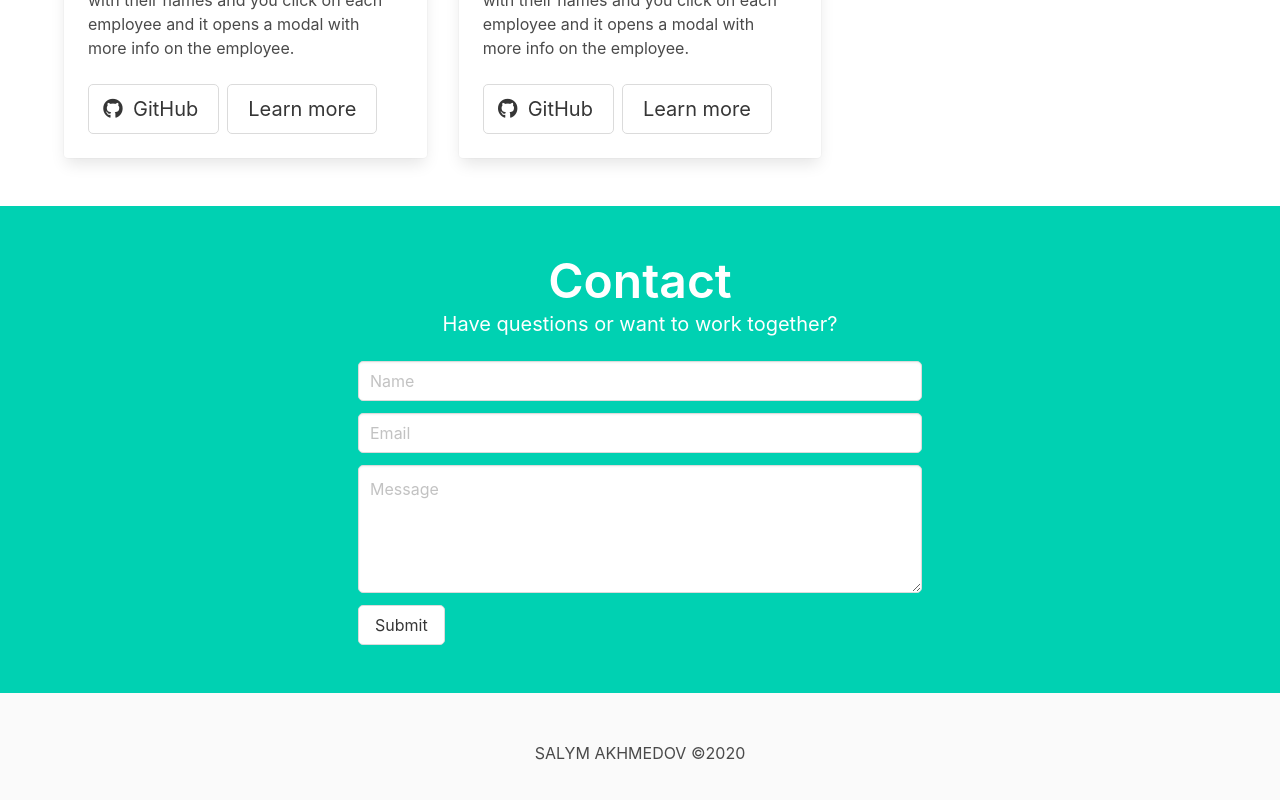
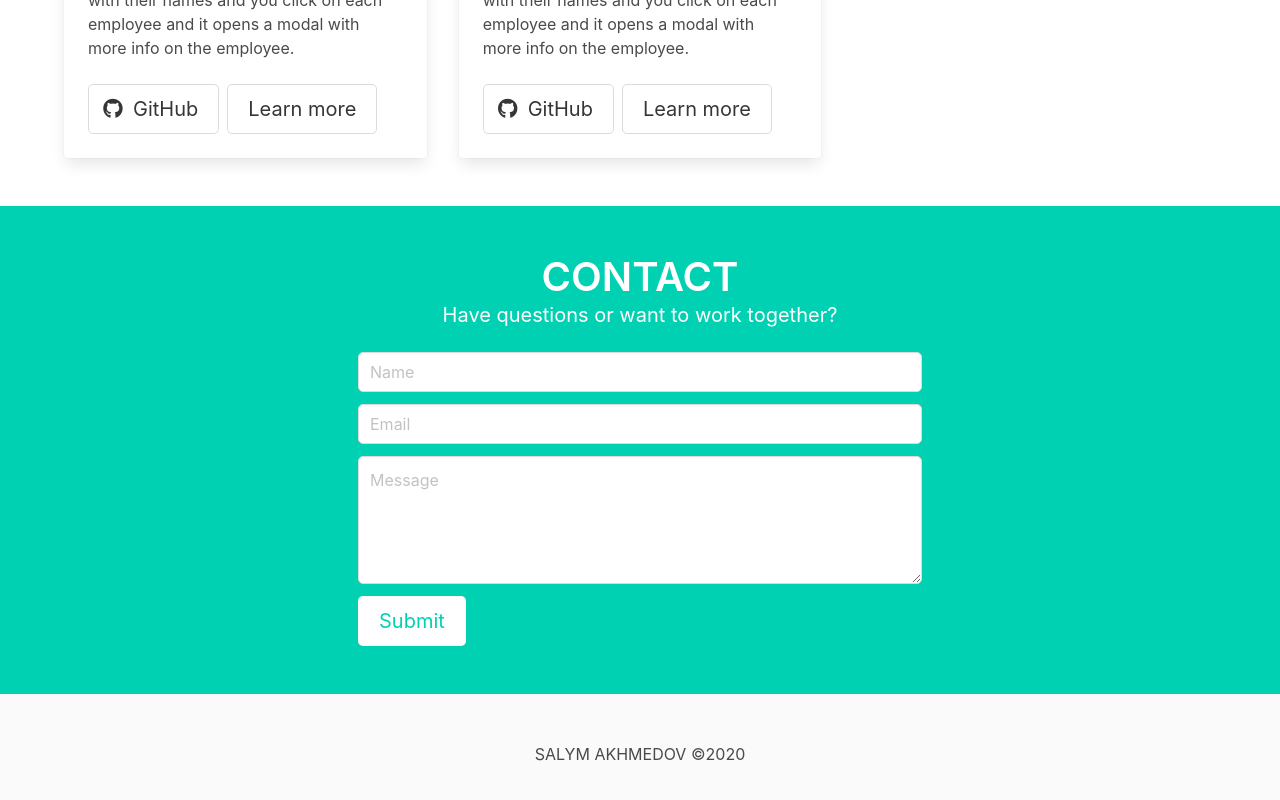
Before and after one commit to salymk/salym-portfolio, a React (Create React App) app: page / in a window 1280 px wide. Shown: the part 4027-4827 px from the top of the page. Built offline with nearby package versions, Linux system fonts and the light colour scheme.

Commit message:
Changed contact title to uppercase

```diff
--- a/src/sections/main-content/contact/Contact.js
+++ b/src/sections/main-content/contact/Contact.js
@@ -6,7 +6,7 @@ const Contact = () => {
 			<div className='container'>
 				<div className='columns'>
 					<div className='column'>
-						<h1 className='title has-text-white has-text-centered is-1'>
+						<h1 className='title is-2 is-uppercase has-text-white has-text-centered'>
 							Contact
 						</h1>
 						<h2 className='subtitle has-text-white has-text-centered'>
@@ -35,7 +35,9 @@ const Contact = () => {
 						</div>
 
 						<div className='control'>
-							<button className='button'>Submit</button>
+							<button className='button is-primary is-inverted is-medium'>
+								Submit
+							</button>
 						</div>
 					</div>
 				</div>
```
